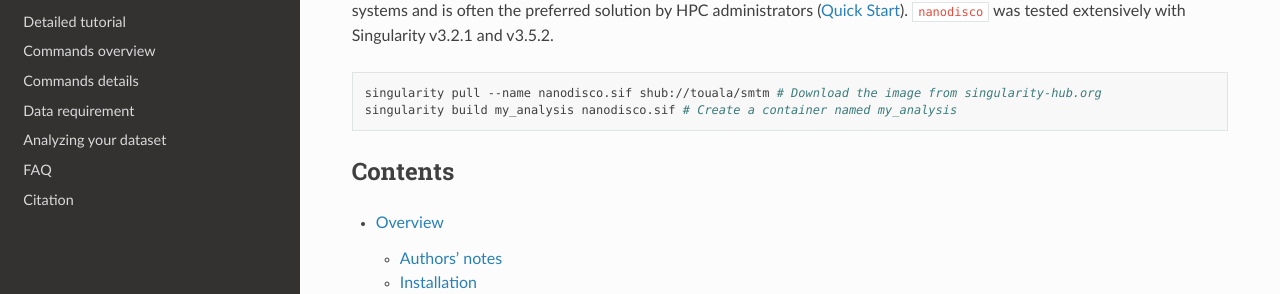
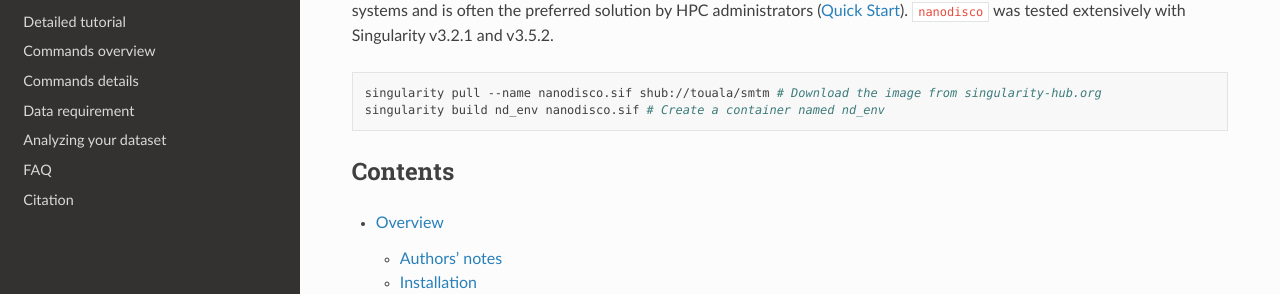
Before and after one commit to fanglab/nanodisco, a Sphinx documentation site: the page built from docs/index.rst, in a window 1280 px wide and 900 px high, scrolled down 559 px. Shown: the part 157-451 px from the top of the window. Built offline with Sphinx 7.4.7 and the Read the Docs theme 2.0.0, drawn with Linux system fonts in a browser that asks for light colours.

```diff
--- a/docs/index.rst
+++ b/docs/index.rst
@@ -25,7 +25,7 @@
 .. code-block:: sh
 
    singularity pull --name nanodisco.sif shub://touala/smtm # Download the image from singularity-hub.org
-   singularity build my_analysis nanodisco.sif # Create a container named my_analysis
+   singularity build nd_env nanodisco.sif # Create a container named nd_env
 
 Contents
 --------
--- a/docs/overview.rst
+++ b/docs/overview.rst
@@ -21,7 +21,7 @@
 .. code-block:: sh
 
    singularity pull --name nanodisco.sif shub://touala/smtm # Download the image from singularity-hub.org
-   singularity build my_analysis nanodisco.sif # Create a container named my_analysis
+   singularity build nd_env nanodisco.sif # Create a container named nd_env
 
 .. include:: tool_showcase.rst
 
```
Also changed, not shown: 1 other file.
